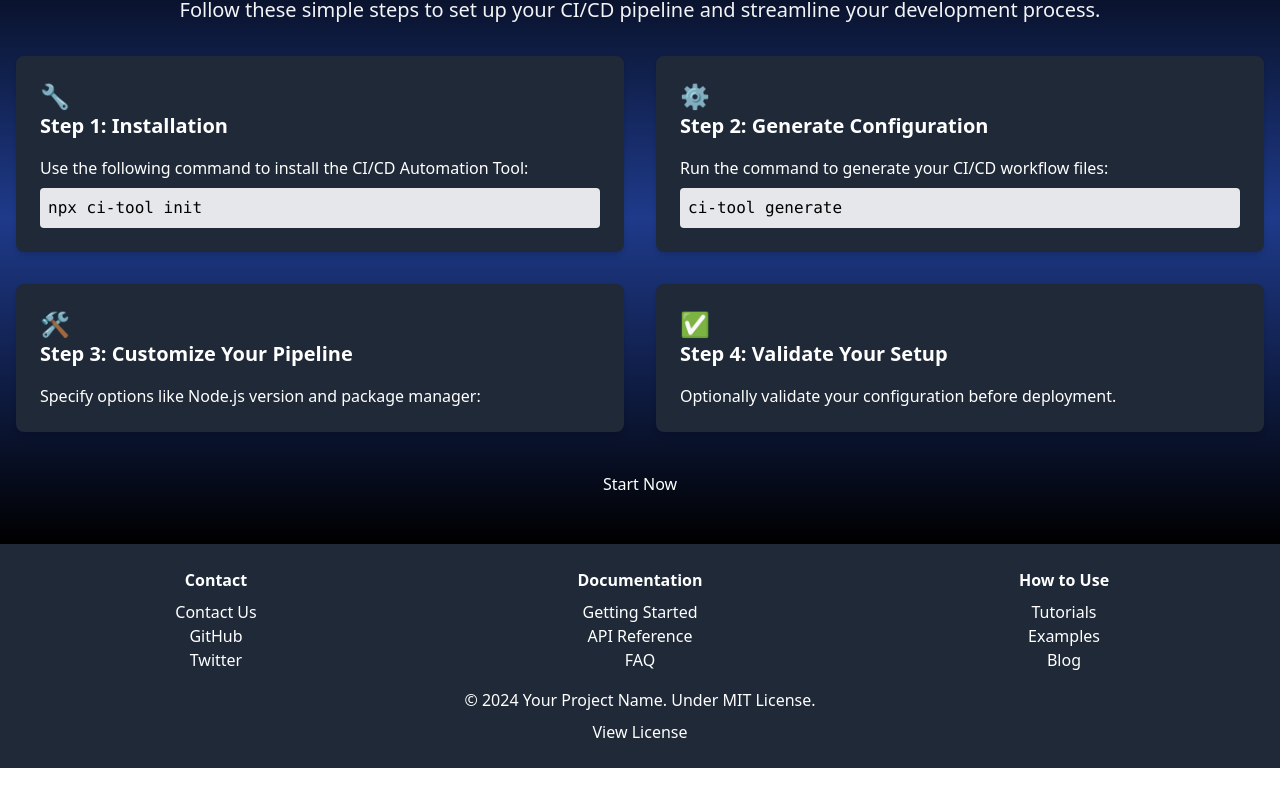
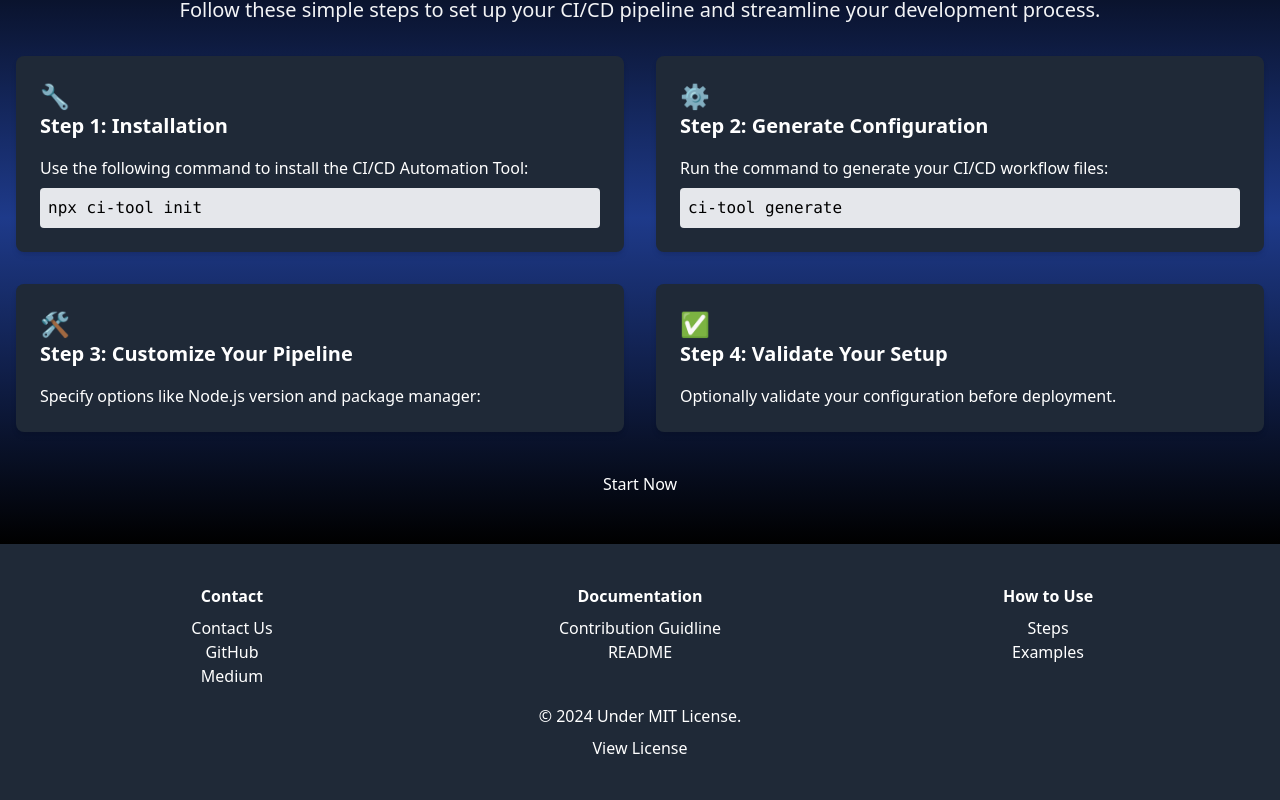
Before and after one commit to Bz14/CI-CD-automation-tool, a React (Vite) app in the folder Web/Webdevelopment/: page / in a window 1280 px wide. Shown: the part 1340-2140 px from the top of the page. Before the commit the page ends 2108 px from the top, so only its background shows below. Built offline with nearby package versions, Linux system fonts and the light colour scheme.

Commit message:
Footer edited

```diff
--- a/Web/Webdevelopment/src/components/footer.jsx
+++ b/Web/Webdevelopment/src/components/footer.jsx
@@ -4,40 +4,37 @@ import { motion } from 'framer-motion';
 const Footer = () => {
   return (
     <motion.footer
-      className="bg-gray-800 text-white py-6"
+      className="bg-gray-800 text-white p-10"
       initial={{ opacity: 0, y: 20 }}
       animate={{ opacity: 1, y: 0 }}
       transition={{ duration: 0.5 }}
     >
-      <div className="container mx-auto px-4">
+      <div className="">
         <div className="grid grid-cols-1 md:grid-cols-3 gap-6 mb-4">
-          {/* Contact Column */}
           <div className="text-center">
             <h3 className="font-bold mb-2">Contact</h3>
-            <a href="mailto:contact@example.com" className="text-blue-400 hover:underline block">Contact Us</a>
-            <a href="https://github.com/yourusername/yourproject" className="text-blue-400 hover:underline block">GitHub</a>
-            <a href="https://twitter.com/yourproject" className="text-blue-400 hover:underline block">Twitter</a>
+            <a href="" className="text-blue-400 hover:underline block">Contact Us</a>
+            <a href="" className="text-blue-400 hover:underline block">GitHub</a>
+            <a href="" className="text-blue-400 hover:underline block">Medium</a>
           </div>
 
-          {/* Documentation Column */}
           <div className="text-center">
             <h3 className="font-bold mb-2">Documentation</h3>
-            <a href="/docs" className="text-blue-400 hover:underline block">Getting Started</a>
-            <a href="/api" className="text-blue-400 hover:underline block">API Reference</a>
-            <a href="/faq" className="text-blue-400 hover:underline block">FAQ</a>
+            <a href="" className="text-blue-400 hover:underline block">Contribution Guidline</a>
+            <a href="" className="text-blue-400 hover:underline block">README</a>
+            <a href="" className="text-blue-400 hover:underline block"></a>
           </div>
 
-          {/* Usage Column */}
           <div className="text-center">
             <h3 className="font-bold mb-2">How to Use</h3>
-            <a href="/tutorials" className="text-blue-400 hover:underline block">Tutorials</a>
-            <a href="/examples" className="text-blue-400 hover:underline block">Examples</a>
-            <a href="/blog" className="text-blue-400 hover:underline block">Blog</a>
+            <a href="" className="text-blue-400 hover:underline block">Steps</a>
+            <a href="" className="text-blue-400 hover:underline block">Examples</a>
+            <a href="" className="text-blue-400 hover:underline block"></a>
           </div>
         </div>
 
         <div className="text-center">
-          <p className="mb-2">© {new Date().getFullYear()} Your Project Name. Under MIT License.</p>
+          <p className="mb-2">© {new Date().getFullYear()} Under MIT License.</p>
           <p>
             <a href="/license" className="text-blue-400 hover:underline">View License</a>
           </p>
```
